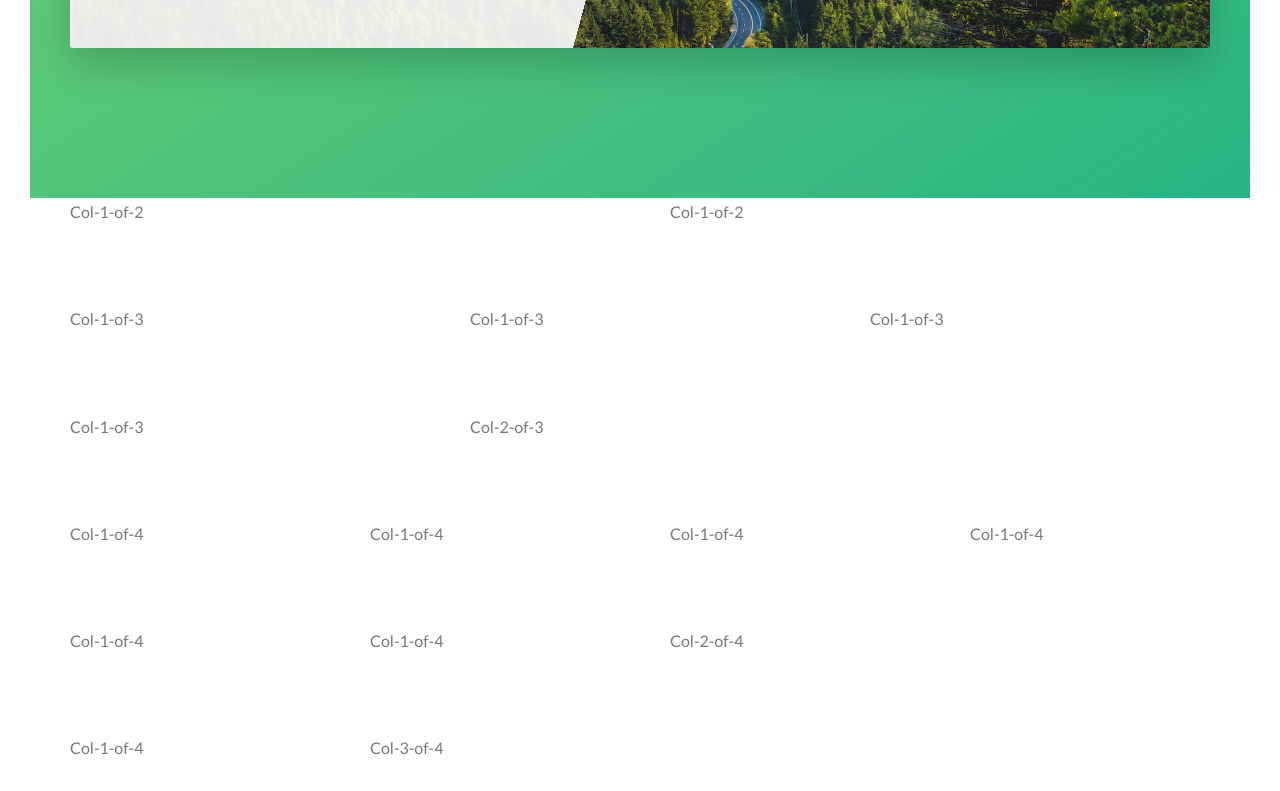
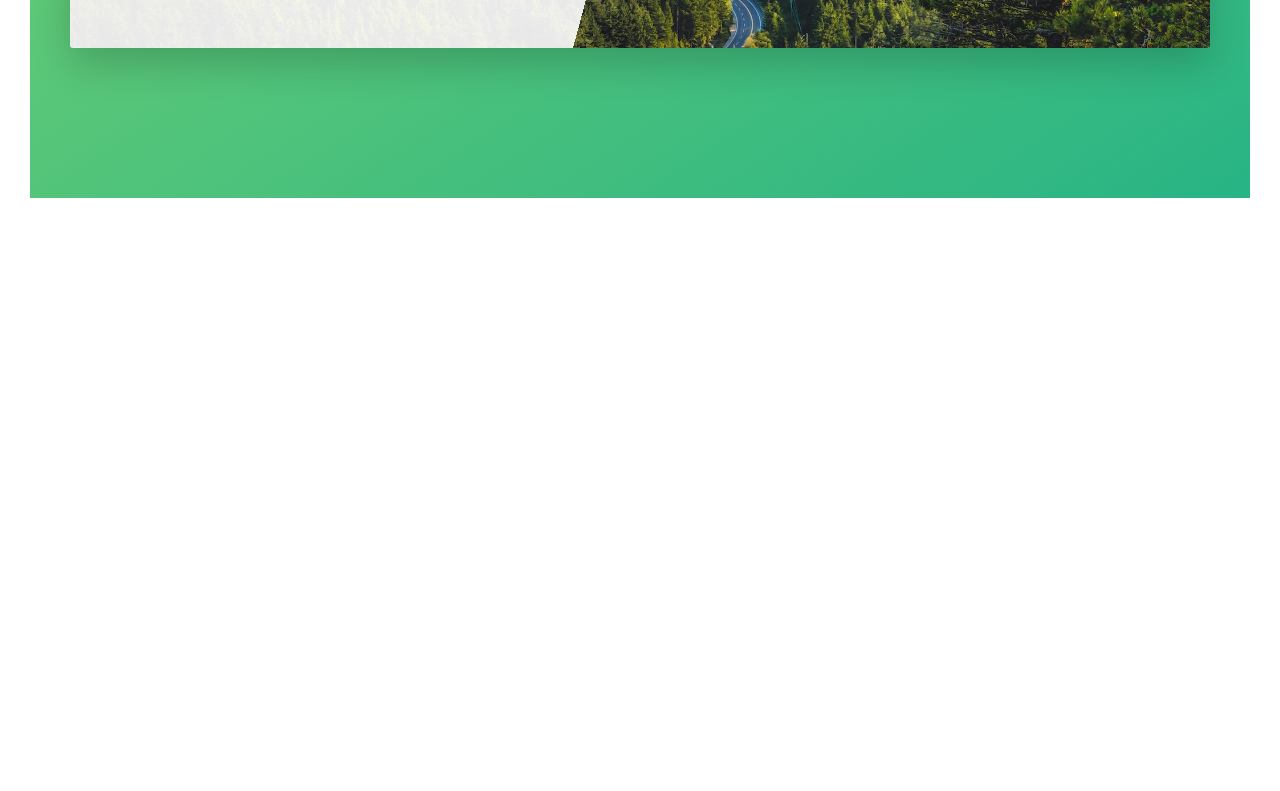
Before and after one commit to johnlester347/Natours, a website: page index.html in a window 1280 px wide. Shown: the part 5097-5888 px from the top of the page. After the commit the page ends 5325 px from the top, so only its background shows below. Drawn offline with Linux system fonts and the light colour scheme.

Commit message:
New updated index.html

```diff
--- a/index.html
+++ b/index.html
@@ -323,7 +323,7 @@
         </section>
     </main>
 
-    <section class="grid-test">
+    <!-- <section class="grid-test">
         <div class="row">
             <div class="col-1-of-2">
                 Col-1-of-2
@@ -389,7 +389,7 @@
                 Col-3-of-4
             </div>
         </div>
-    </section>
+    </section> -->
 </body>
 
 </html>
```
